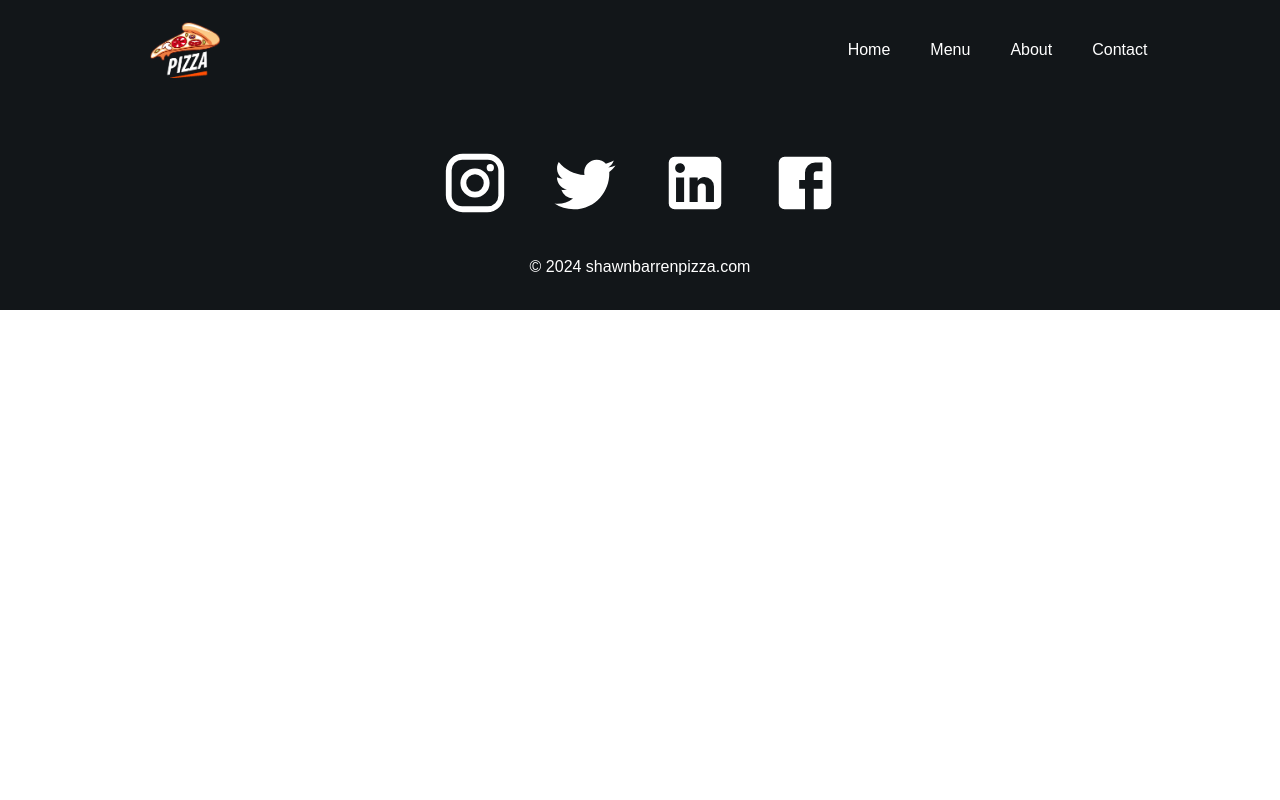
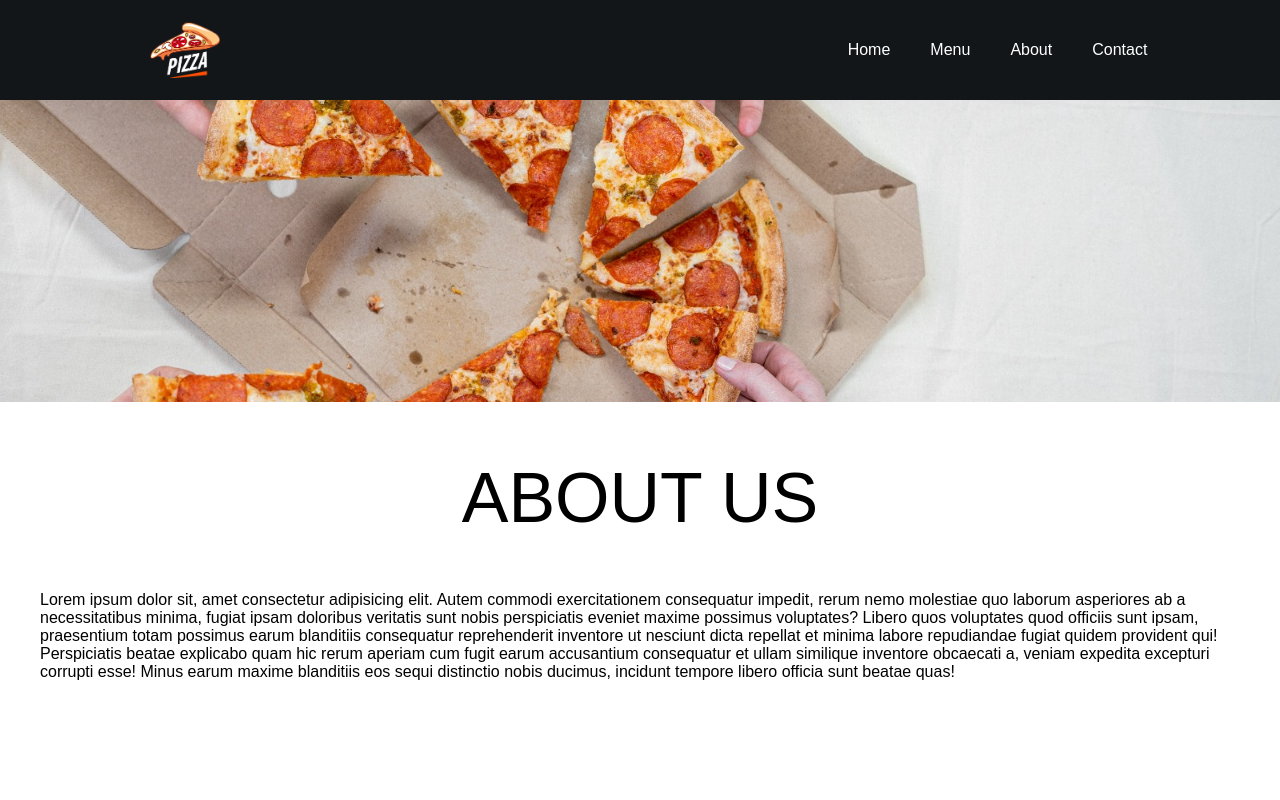
Before and after one commit to SARTHAKSUKATE10/react-basic-pizza, a React (Vite) app: page /about in a window 1280 px wide. Shown: the top 800 px of the page. Built offline with nearby package versions, Linux system fonts and the light colour scheme.

Commit message:
about page created

```diff
--- a/src/App.jsx
+++ b/src/App.jsx
@@ -4,6 +4,7 @@ import Navbar from "./components/Navbar";
 import Home from "./pages/Home";
 import Footer from "./components/Footer";
 import Menu from "./pages/Menu";
+import About from "./pages/About";
 
 function App() {
   return (
@@ -14,6 +15,7 @@ function App() {
           <Switch>
             <Route path="/" exact component={Home} />
             <Route path='/menu' exact component={Menu}/>
+            <Route path='/about' exact component={About}/>
           </Switch>
         </Router>
         <Footer/>
--- /dev/null
+++ b/src/pages/About.jsx
@@ -0,0 +1,17 @@
+import React from 'react'
+import MultiplePizzas from '../assets/multiplePizzas.jpeg'
+import '../styles/about.css'
+
+function About() {
+  return (
+    <div className='about'>
+      <div className='aboutTop' style={{backgroundImage:`url(${MultiplePizzas})` }}></div>
+      <div className='aboutBottom'>
+        <h1>ABOUT US</h1>
+        <p>Lorem ipsum dolor sit, amet consectetur adipisicing elit. Autem commodi exercitationem consequatur impedit, rerum nemo molestiae quo laborum asperiores ab a necessitatibus minima, fugiat ipsam doloribus veritatis sunt nobis perspiciatis eveniet maxime possimus voluptates? Libero quos voluptates quod officiis sunt ipsam, praesentium totam possimus earum blanditiis consequatur reprehenderit inventore ut nesciunt dicta repellat et minima labore repudiandae fugiat quidem provident qui! Perspiciatis beatae explicabo quam hic rerum aperiam cum fugit earum accusantium consequatur et ullam similique inventore obcaecati a, veniam expedita excepturi corrupti esse! Minus earum maxime blanditiis eos sequi distinctio nobis ducimus, incidunt tempore libero officia sunt beatae quas!</p>
+      </div>
+    </div>
+  )
+}
+
+export default About
--- /dev/null
+++ b/src/styles/about.css
@@ -0,0 +1,37 @@
+.about {
+    width: 100%;
+    height: 90vh;
+    display: flex;
+    flex-direction: column;
+  }
+
+  .aboutTop {
+    width: 100%;
+    height: 45%;
+    background-position: center;
+    background-repeat: no-repeat;
+    background-size: cover;
+    font-family: "Gill Sans", "Gill Sans MT", Calibri, "Trebuchet MS", sans-serif;
+  }
+
+  .aboutBottom {
+    display: flex;
+    flex-direction: column;
+    height: 55%;
+    align-items: center;
+    margin-top: 50px;
+  }
+
+  .aboutBottom p {
+    width: 1200px;
+  }
+
+  .about .aboutBottom h1 {
+    font-weight: 400;
+    font-size: 70px;
+    color: black;
+    height: 30px;
+    display: flex;
+    justify-content: center;
+    transform: translateY(-40px);
+  }
```
